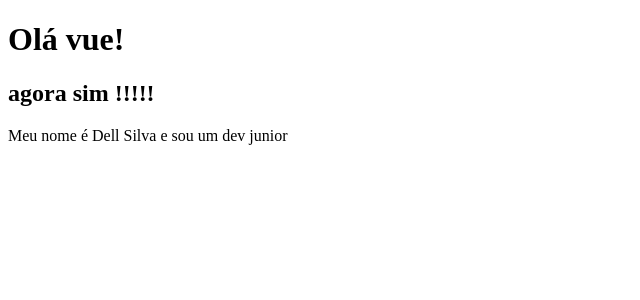
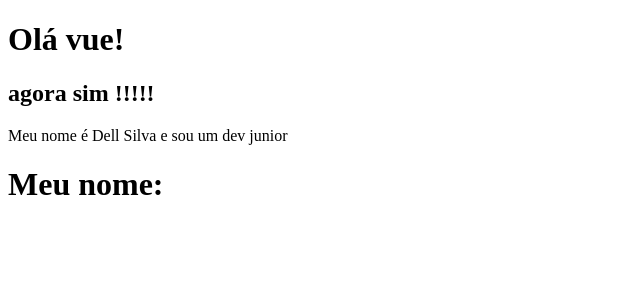
Before and after one commit to DellSilva/projetovue, a Vue app: page / in a window 1280 px wide. Shown: the top 300 px of the page, without its empty margins (0-640 px from the left). Built offline with nearby package versions, Linux system fonts and the light colour scheme.

Commit message:
adicinado o componet LifeCycle

```diff
--- a/src/App.vue
+++ b/src/App.vue
@@ -1,15 +1,19 @@
 <template>
-  <MainComponent/>
+  <div>
+    <MainComponent/>
+    <LifeCycle/>
+  </div>
 </template>
 
 <script>
   import MainComponent from './components/MainComponent.vue';
+  import LifeCycle from './components/LifeCycle.vue';
 
   export default {
     name: "App",
     components: [
         MainComponent
     ],
-    components: { MainComponent }
+    components: { MainComponent, LifeCycle }
 }
 </script>
--- /dev/null
+++ b/src/components/LifeCycle.vue
@@ -0,0 +1,16 @@
+<template>
+    <div>
+        <h1>Meu nome: </h1>
+    </div>
+</template>
+
+<script>
+    export default {
+        name: 'LifeCycle',
+        data() {
+            return {
+                nome: 'Ainda não sei'
+            }
+        }
+    }
+</script>
```
